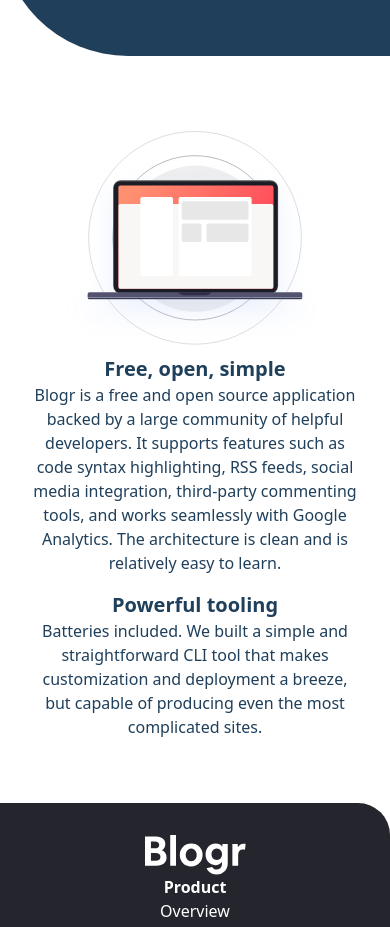
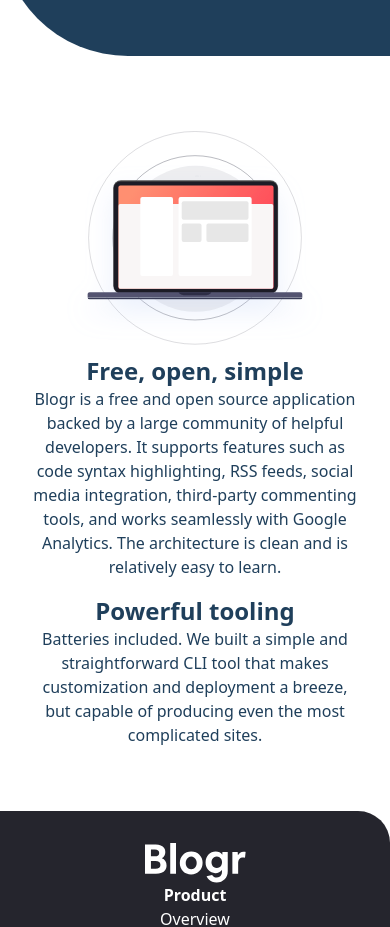
Before and after one commit to emmanueltn007/front-end-mentor-challenges-junior, a React (Vite) app in the folder html-css-and-js/blogr-landing-page/: page / in a window 390 px wide. Shown: the part 2380-3307 px from the top of the page. Built offline with nearby package versions, Linux system fonts and the light colour scheme.

Commit message:
Made layout changes to Features

```diff
--- a/html-css-and-js/blogr-landing-page/src/components/Features.jsx
+++ b/html-css-and-js/blogr-landing-page/src/components/Features.jsx
@@ -1,21 +1,21 @@
 function Features() {
   return (
-    <section className="flex flex-col md:grid md:grid-cols-2 max-md:px-8">
-      <div>
+    <section className="flex flex-col md:grid md:grid-cols-2 max-md:px-8 relative px-8 md:px-32 md:py-32">
+      <div className="">
         <img
           className="md:hidden"
           src="/images/illustration-laptop-mobile.svg"
           alt="illustration laptop mobile image"
         />
         <img
-          className="max-md:hidden"
+          className="absolute top-1/2 -translate-y-1/2 left-0 -translate-x-1/3 max-md:hidden max-w-xl"
           src="/images/illustration-laptop-desktop.svg"
           alt="illustration laptop desktop image"
         />
       </div>
-      <div className="flex flex-col gap-4 text-[hsl(208,49%,24%)] max-md:text-center">
+      <div className="flex flex-col gap-4 text-[hsl(208,49%,24%)] max-md:text-center justify-end">
         <div>
-          <h2 className="text-xl font-semibold">Free, open, simple</h2>
+          <h2 className="text-2xl md:text-xl font-semibold">Free, open, simple</h2>
           <p>
             Blogr is a free and open source application backed by a large
             community of helpful developers. It supports features such as code
@@ -26,7 +26,7 @@
           </p>
         </div>
         <div>
-          <h2 className="text-xl font-semibold">Powerful tooling</h2>
+          <h2 className="text-2xl md:text-xl font-semibold">Powerful tooling</h2>
           <p>
             Batteries included. We built a simple and straightforward CLI tool
             that makes customization and deployment a breeze, but capable of
```
